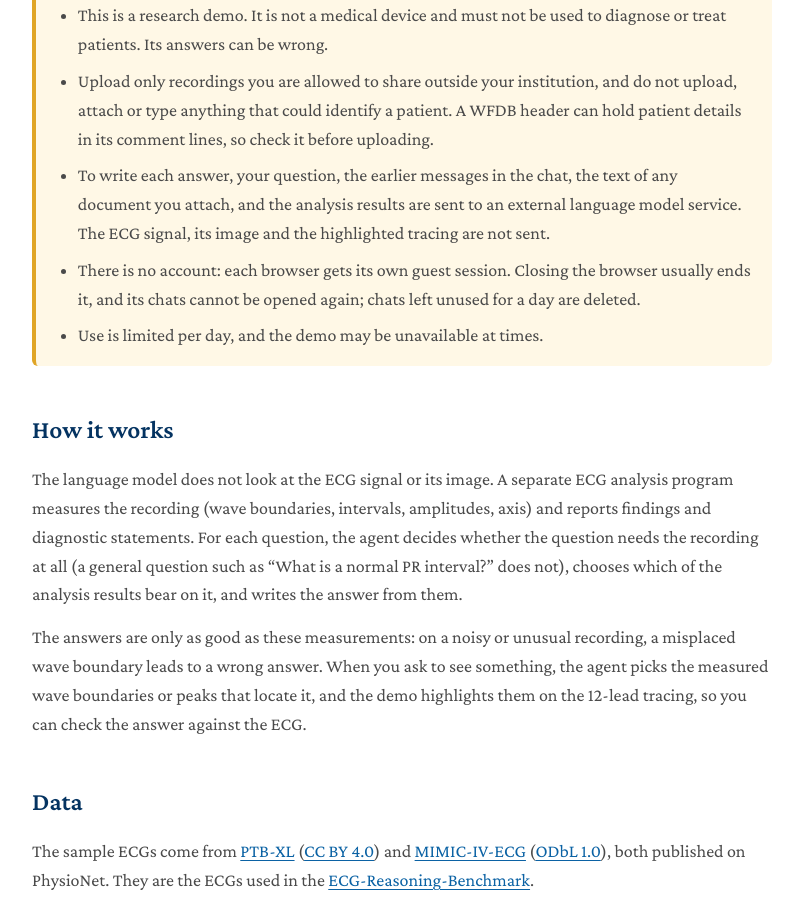
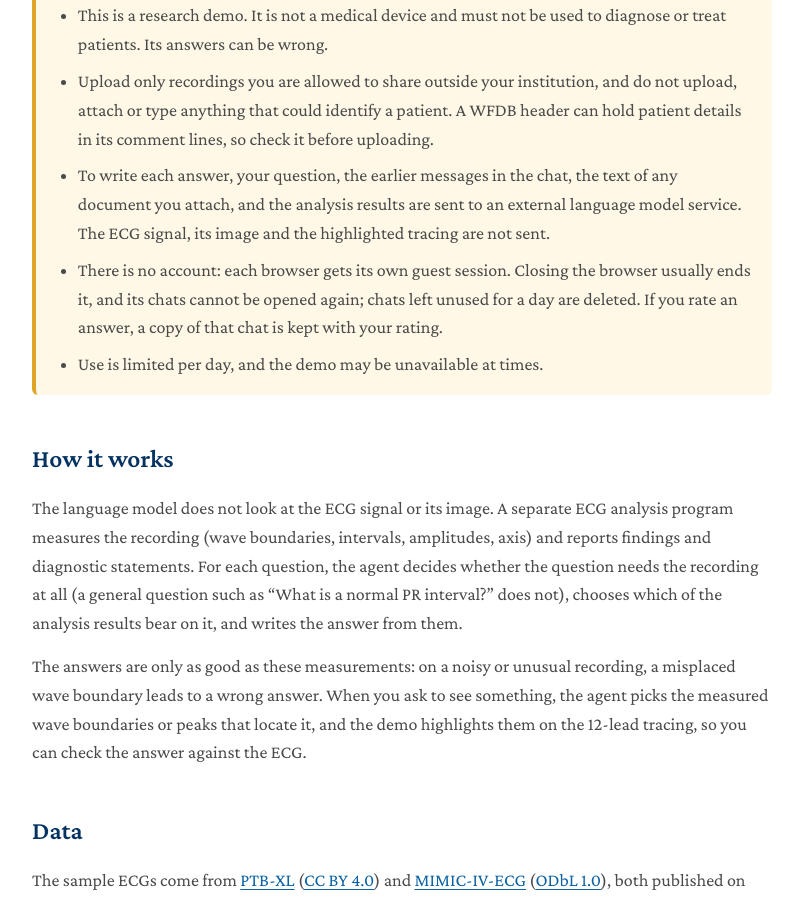
Before and after one commit to Jwoo5/jwoo5.github.io, a Jekyll site: the page ecg-reasoning-agent/index.html, which Jekyll copies as it is, in a window 1280 px wide and 900 px high, scrolled down 1664 px. Shown: the whole window, without its empty margins (238-1041 px from the left). Built offline with Jekyll 4.4.1, drawn with Linux system fonts in a browser that asks for light colours.

Commit message:
Say that a rated chat is kept with its rating
A rating stores a copy of the chat it was given in, and that copy is not
removed with the guest's chats, so the data notice says so beside the
sentence on deletion.

Co-Authored-By: Claude Opus 5.5 <noreply@anthropic.com>

```diff
--- a/ecg-reasoning-agent/index.html
+++ b/ecg-reasoning-agent/index.html
@@ -211,7 +211,7 @@
           <li>This is a research demo. It is not a medical device and must not be used to diagnose or treat patients. Its answers can be wrong.</li>
           <li>Upload only recordings you are allowed to share outside your institution, and do not upload, attach or type anything that could identify a patient. A WFDB header can hold patient details in its comment lines, so check it before uploading.</li>
           <li>To write each answer, your question, the earlier messages in the chat, the text of any document you attach, and the analysis results are sent to an external language model service. The ECG signal, its image and the highlighted tracing are not sent.</li>
-          <li>There is no account: each browser gets its own guest session. Closing the browser usually ends it, and its chats cannot be opened again; chats left unused for a day are deleted.</li>
+          <li>There is no account: each browser gets its own guest session. Closing the browser usually ends it, and its chats cannot be opened again; chats left unused for a day are deleted. If you rate an answer, a copy of that chat is kept with your rating.</li>
           <li>Use is limited per day, and the demo may be unavailable at times.</li>
         </ul>
       </div>
```
